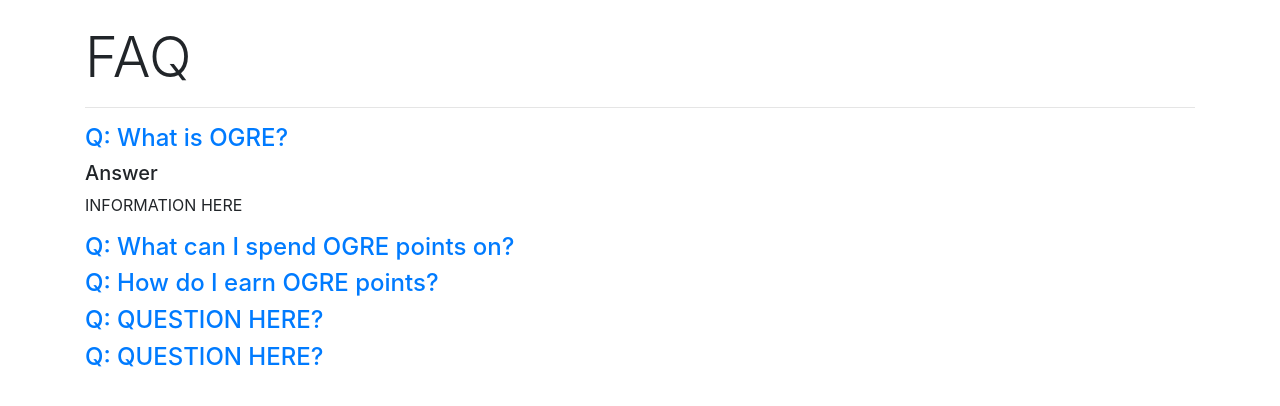
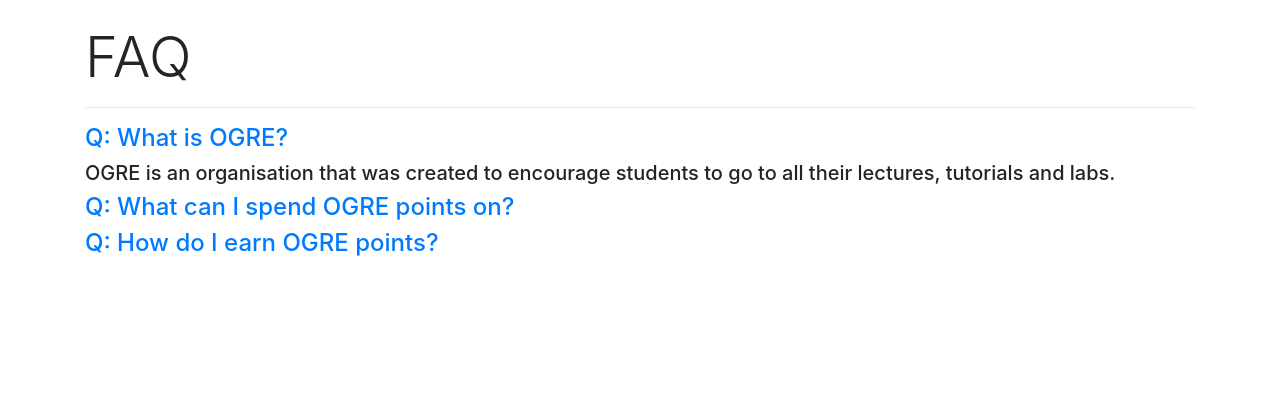
Before and after one commit to pringyy/OGRE, a Django app: page /points/faq/ in a window 1280 px wide, after a click on "Q: What is OGRE?". Shown: the part 78-484 px from the top of the page. Run offline with Django 3.2, Linux system fonts and the light colour scheme; some libraries are stand-ins or nearby versions.

Commit message:
updated the FAQ

```diff
--- a/Website/Ogre/templates/points/faq.html
+++ b/Website/Ogre/templates/points/faq.html
@@ -19,9 +19,8 @@
 
                 <div id="question0" class="panel-collapse collapse" style="height: 0px;">
                     <div class="panel-body">
-                        <h5><span class="label label-primary">Answer</span></h5>
+                        <h5><span class="label label-primary">OGRE is an organisation that was created to encourage students to go to all their lectures, tutorials and labs.</span></h5>
 
-                        <p>INFORMATION HERE</p>
                     </div>
                 </div>
             </div>
@@ -35,9 +34,8 @@
                 </div>
                 <div id="question1" class="panel-collapse collapse" style="height: 0px;">
                     <div class="panel-body">
-                         <h5><span class="label label-primary">Answer</span></h5>
+                         <h5><span class="label label-primary">You can spend your OGRE points on customising your avatar.</span></h5>
 
-                        <p>ANSWER</p>
                     </div>
                 </div>
             </div>
@@ -51,42 +49,8 @@
                 </div>
                 <div id="question2" class="panel-collapse collapse" style="height: 0px;">
                     <div class="panel-body">
-                         <h5><span class="label label-primary">Answer</span></h5>
+                         <h5><span class="label label-primary">By going to lectures, labs and tutorials and getting your cards scanned.</span></h5>
 
-                        <p>ANSWER</p>
-
-                    </div>
-                </div>
-            </div>
-
-            <div class="panel panel-default">
-                <div class="panel-heading accordion-toggle collapsed question-toggle" data-toggle="collapse" data-parent="#faqAccordion" data-target="#question3">
-                     <h4 class="panel-title">
-                        <a href="#" class="ing">Q: QUESTION HERE?</a>
-                  </h4>
-
-                </div>
-                <div id="question3" class="panel-collapse collapse" style="height: 0px;">
-                    <div class="panel-body">
-                         <h5><span class="label label-primary">Answer</span></h5>
-
-                        <p>ANSWER</p>
-                    </div>
-                </div>
-            </div>
-
-            <div class="panel panel-default">
-                <div class="panel-heading accordion-toggle collapsed question-toggle" data-toggle="collapse" data-parent="#faqAccordion" data-target="#question4">
-                     <h4 class="panel-title">
-                        <a href="#" class="ing">Q: QUESTION HERE?</a>
-                  </h4>
-
-                </div>
-                <div id="question4" class="panel-collapse collapse" style="height: 0px;">
-                    <div class="panel-body">
-                         <h5><span class="label label-primary">Answer</span></h5>
-
-                        <p>ANSWER</p>
                     </div>
                 </div>
             </div>
```
